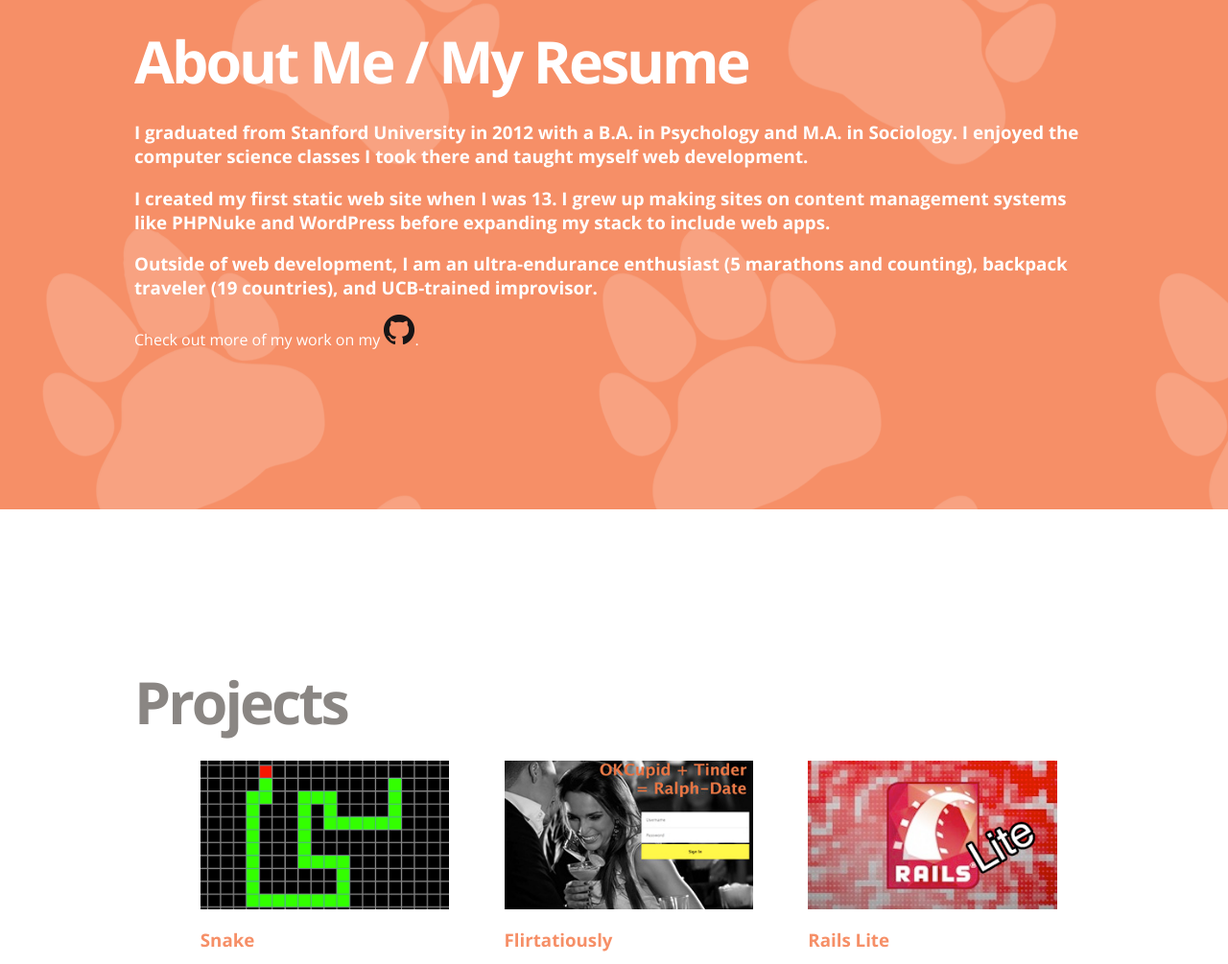
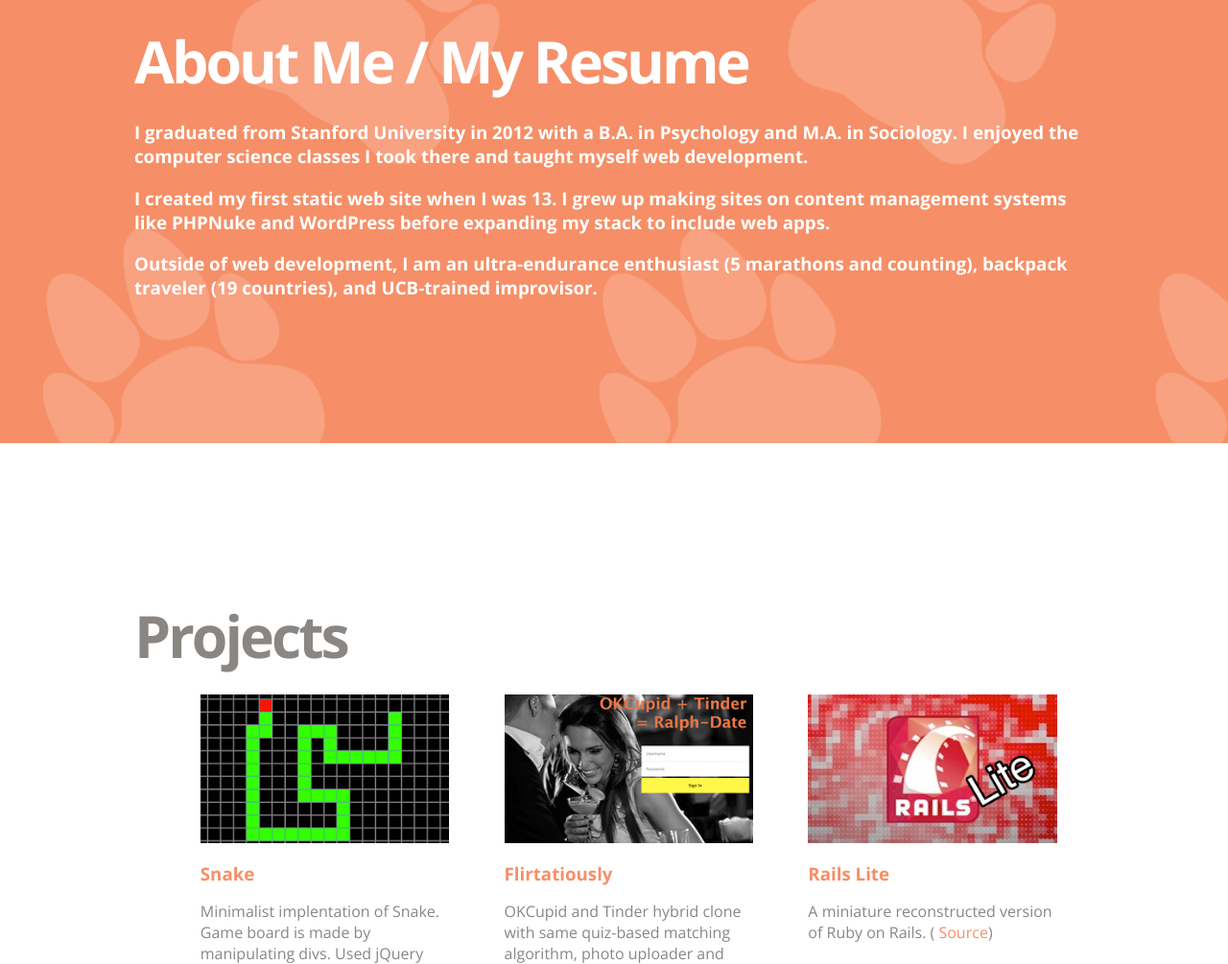
Before and after one commit to ralphamale/ralphamale.github.io, a plain HTML site: page index.html in a window 1280 px wide. Shown: the part 841-1846 px from the top of the page at 96% size. Drawn offline with nearby package versions, Linux system fonts and the light colour scheme.

Commit message:
Removes github link from about me

```diff
--- a/index.html
+++ b/index.html
@@ -121,10 +121,6 @@
 
         <h3>Outside of web development, I am an ultra-endurance enthusiast (5 marathons and counting), backpack traveler (19 countries), and UCB-trained improvisor.</h3>
 
-
-
-
-<p>Check out more of my work on my         <a href="https://github.com/ralphamale" target="_blank"><img src="images/github.png"></a>.
 			</div>
 
 		</div>
```
